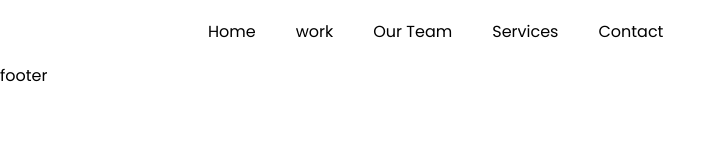
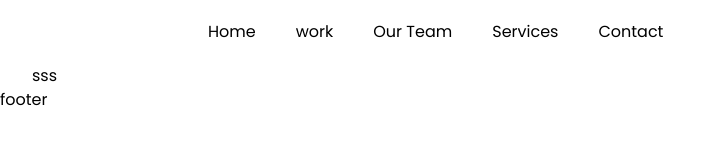
Before and after one commit to talentnetwork/talentNetwork-front, a Next.js app: page / in a window 1280 px wide. Shown: the top 160 px of the page, without its empty margins (0-726 px from the left). Built offline with nearby package versions, Linux system fonts and the light colour scheme.

Commit message:
add assets

```diff
--- a/pages/index.js
+++ b/pages/index.js
@@ -5,7 +5,7 @@ import styles from '../styles/Home.module.css'
 export default function Home() {
   return (
     <div className={styles.container}>
-
+       sss
     </div>
   )
 }
```
